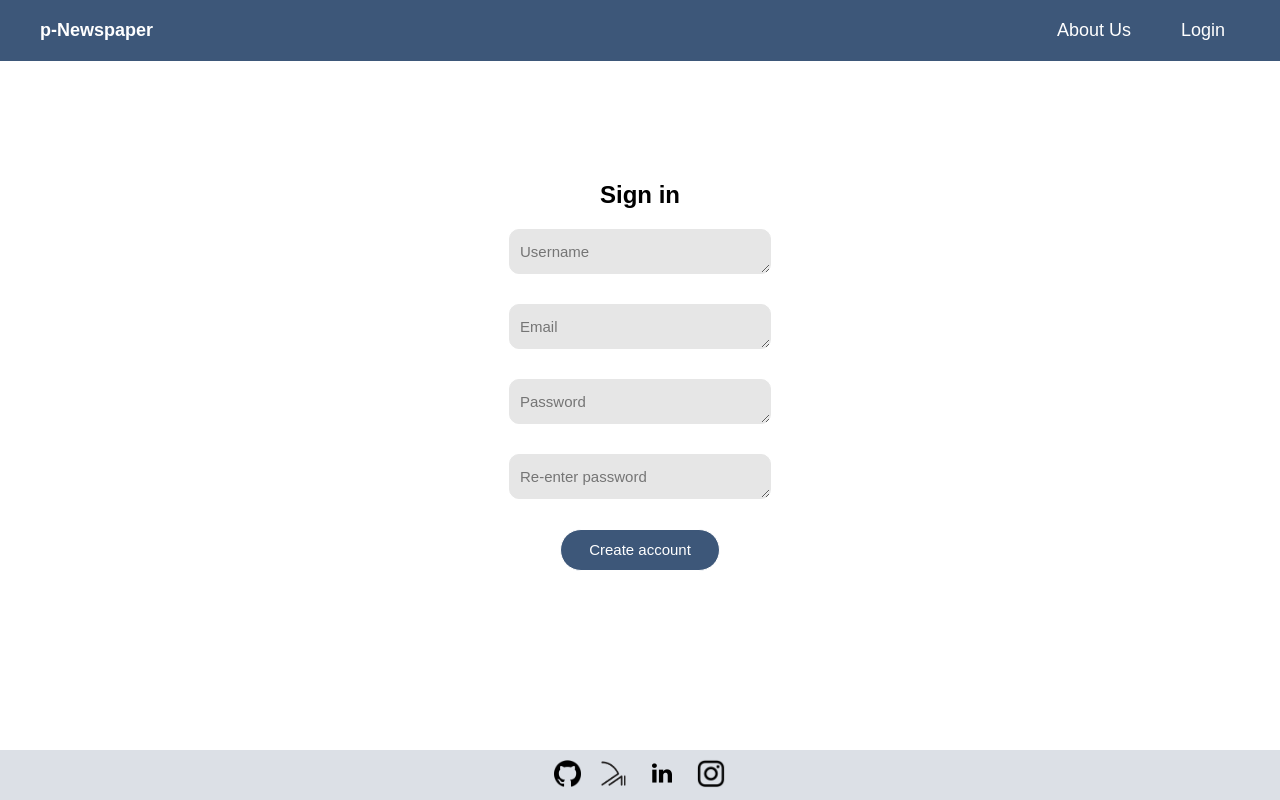
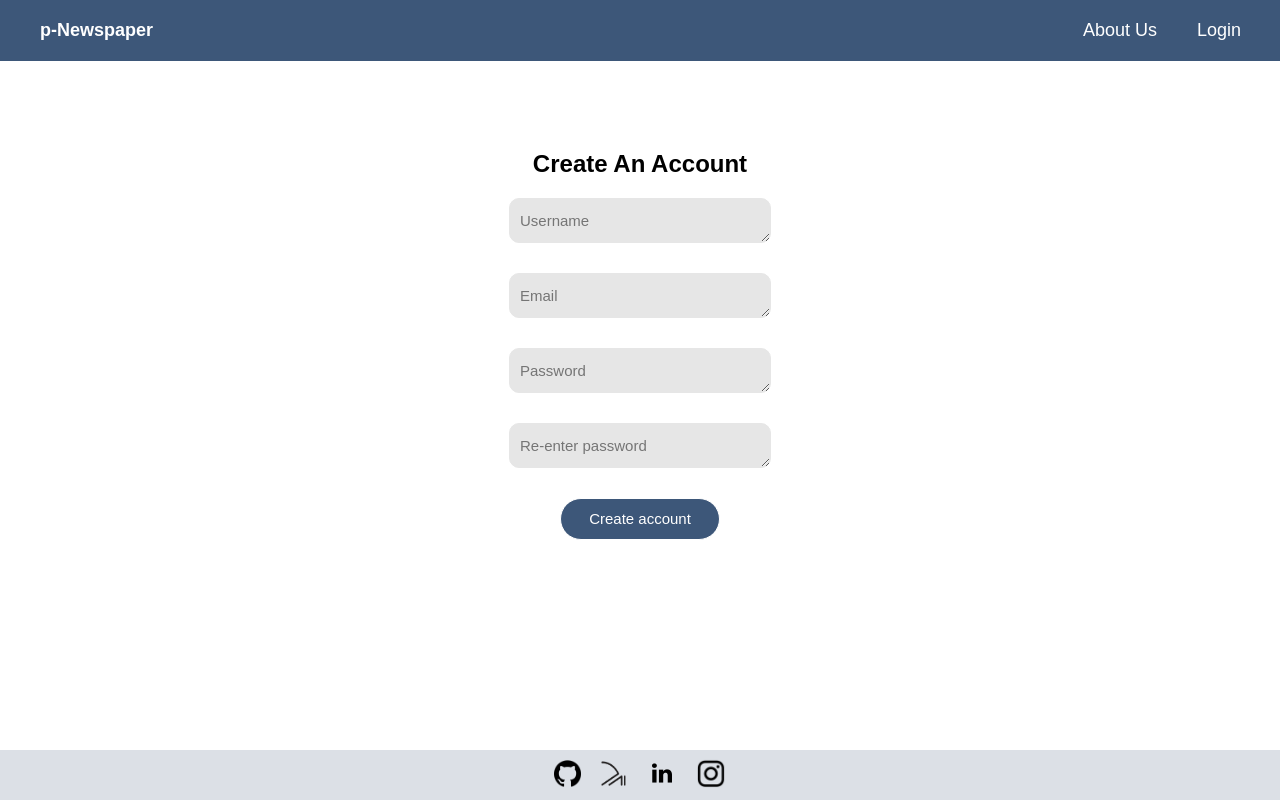
Before and after one commit to P-Newspaper/p-Newspaper, a React (Create React App) app in the folder frontend/: page /createaccount in a window 1280 px wide. Built offline with nearby package versions, Linux system fonts and the light colour scheme.

Commit message:
make navbar static

```diff
--- a/frontend/src/components/AccountCreation.js
+++ b/frontend/src/components/AccountCreation.js
@@ -22,8 +22,8 @@ function AccountCreation() {
     }
 
     return (
-        <div className="container">
-            <h2>Sign in</h2>
+        <div className="account-container">
+            <h2>Create An Account</h2>
             <textarea className = "textinput"
                 id = "username"
                 value = {username}
--- a/frontend/src/components/Login.js
+++ b/frontend/src/components/Login.js
@@ -28,7 +28,7 @@ function Login() {
     }
 
     return (
-        <div className="container">
+        <div className="login-container">
             <div className="title">
                 Login
             </div>
--- a/frontend/src/styles/accountCreation.css
+++ b/frontend/src/styles/accountCreation.css
@@ -1,6 +1,6 @@
-.container {
+.account-container {
     position: relative;
-    top: 100px;
+    margin-top: 130px;
     display: flex;
     flex-direction: column;
     justify-content: center;
--- a/frontend/src/styles/login.css
+++ b/frontend/src/styles/login.css
@@ -1,8 +1,10 @@
-.container {
+.login-container {
     position: relative;
+    margin-top: 130px;
     display: flex;
     flex-direction: column;
     justify-content: center;
+    align-items: center;
     font-family: 'Poppins', sans-serif;
 }
 
--- a/frontend/src/styles/navbar.css
+++ b/frontend/src/styles/navbar.css
@@ -6,12 +6,17 @@
     background-color: #3D5779;
     color: white;
     padding: 20px 40px;
+    position: fixed;
+    top: 0;
+    width: 100%;
+    z-index: 1000;
 }
 
 .navbar-container {
     display: flex;
     justify-content: space-between;
     align-items: center;
+    max-width: 95%;
 }
 
 .navbar-logo {
@@ -25,8 +30,8 @@
     text-decoration: none;
     padding: 10px 15px;
     transition: background-color 0.3s, color 0.3s;
-    margin-left: 20px;
     border-radius: 30px;
+    margin-left: 10px;
 }
 
 .navbar-links a:hover {
```
